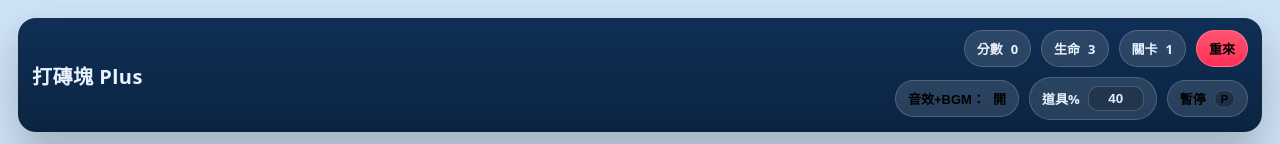
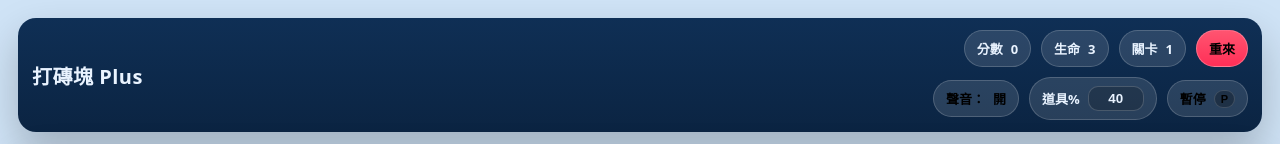
Before and after one commit to greenlalala-cyber/breakout, a plain HTML site: page index.html in a window 1280 px wide. Shown: the top 144 px of the page. Drawn offline with Linux system fonts and the light colour scheme.

Commit message:
Update index.html

```diff
--- a/index.html
+++ b/index.html
@@ -26,7 +26,7 @@
 
         <div class="statsRow">
           <!-- 音效+BGM 合併 -->
-          <button class="pill btn" id="btnAudio" aria-label="toggle audio">音效+BGM：<span id="audioState">開</span></button>
+          <button class="pill btn" id="btnAudio" aria-label="toggle audio">聲音：<span id="audioState">開</span></button>
 
           <div class="pill">
             道具% <input id="powerupRate" type="number" inputmode="numeric" min="0" max="100" step="1" value="40" aria-label="powerup rate percent"/>
```
